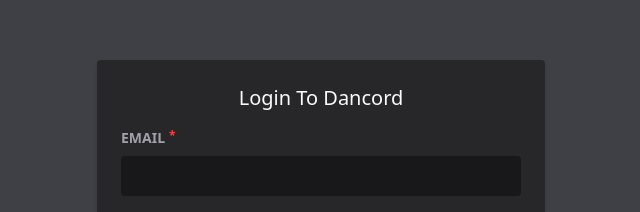
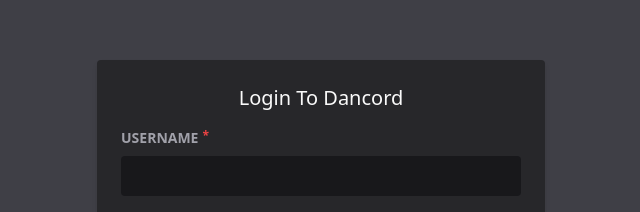
Before and after one commit to ddannyll/dancord, a Next.js app in the folder frontend/: page /login in a window 1280 px wide. Shown: the part 170-382 px from the top of the page, without its empty margins (319-959 px from the left). Built offline with nearby package versions, Linux system fonts and the light colour scheme.

Commit message:
setup links

```diff
--- a/frontend/src/components/Sidebar.tsx
+++ b/frontend/src/components/Sidebar.tsx
@@ -1,3 +1,5 @@
 export function Sidebar() {
-    return <div />
+    return <div className="w-24 bg-zinc-900">
+        I am a sidebar
+    </div>
 }
--- a/frontend/src/pages/_app.tsx
+++ b/frontend/src/pages/_app.tsx
@@ -1,8 +1,25 @@
 import './globals.css'
+import type { AppProps } from 'next/app';
+import { createContext, useState } from 'react';
 
-import type { AppProps } from 'next/app';
+interface AuthUser {
+    token: string
+    user: string
+}
+
+interface AuthContextInterface {
+    authUser: AuthUser | null,
+    setAuthUser: ((authUser: AuthUser) => void) | null
+}
+
+export const AuthContext = createContext<AuthContextInterface>({authUser: null, setAuthUser: null})
+
 export default function MyApp({ Component, pageProps: {...pageProps} }: AppProps) {
+    const [authUser, setAuthUser] = useState<AuthUser|null>(null)
+
     return (
-        <Component {...pageProps} />
+        <AuthContext.Provider value={{authUser, setAuthUser}}>
+            <Component {...pageProps} />
+        </AuthContext.Provider>
     )
 }
--- a/frontend/src/pages/index.tsx
+++ b/frontend/src/pages/index.tsx
@@ -1,9 +1,19 @@
-import Link from 'next/link';
+import { useContext, useEffect } from 'react';
+import { AuthContext } from './_app';
 import { useRouter } from 'next/router';
+import { Sidebar } from '@/components/Sidebar';
 
 export default function Index() {
-    return <div>
-        <Link href={'/login'}>login</Link>
-        <Link href={'/register'}>register</Link>
+    const {authUser} = useContext(AuthContext)
+    const router = useRouter()
+
+    useEffect(() => {
+        if (!authUser) {
+            router.push('/login')
+        }
+    }, [authUser, router])
+
+    return <div className='bg-zinc-700 w-screen h-screen flex'>
+        <Sidebar />
     </div>
 }
--- a/frontend/src/pages/login/index.tsx
+++ b/frontend/src/pages/login/index.tsx
@@ -1,35 +1,45 @@
 import Link from 'next/link'
+import { useContext } from 'react'
 import { SubmitHandler, useForm } from 'react-hook-form'
+import { AuthContext } from '../_app'
+import { useRouter } from 'next/router'
 
 type LoginInputs = {
-    email: string
+    username: string
     password: string
 }
 
+const labelClasses = 'text-zinc-400 font-bold text-sm mt-2 flex'
+const inputClasses = 'bg-zinc-900 p-2 w-full rounded'
+const RequiredStar = () => (<div className="text-red-500 inline text-xs pl-1">*</div>)
+
 export default function Login() {
+    const router = useRouter()
+    const {setAuthUser} = useContext(AuthContext)
     const { register, handleSubmit, formState: {errors} } = useForm<LoginInputs>()
+
     const onSubmit: SubmitHandler<LoginInputs> = data => {
         console.log(data)
+        if (data.username === 'd' && data.password === 'w' && setAuthUser) {
+            setAuthUser({token: 'cooltoken', user: 'danielwang'})
+            router.push('/')
+        }
     }
-    const labelClasses = 'text-zinc-400 font-bold text-sm mt-2 flex'
-    const inputClasses = 'bg-zinc-900 p-2 w-full rounded'
-
-    const RequiredStar = () => (<div className="text-red-500 inline text-xs pl-1">*</div>)
 
     return (
         <div className="w-screen h-screen text-zinc-400 bg-zinc-700 flex justify-center items-center">
             <form onSubmit={handleSubmit(onSubmit)} className="shadow-md max-w-md w-full flex flex-col gap-2 p-6 bg-zinc-800 rounded">
                 <h1 className="text-zinc-50 text-xl font-medium text-center">Login To Dancord</h1>
 
-                <label htmlFor="email" className={labelClasses}>
-                    EMAIL<RequiredStar /> {errors.email && <span className='text-red-500 font-normal grow text-end'>Email is required</span>}
+                <label htmlFor="username" className={labelClasses}>
+                    USERNAME<RequiredStar /> {errors.username && <span className='text-red-500 font-normal grow text-end'>Username is required</span>}
                 </label>
-                <input id="email" type="text" className={inputClasses} {...register('email', {required: true})}/>
+                <input id="username" type="text" className={inputClasses} {...register('username', {required: true})}/>
 
                 <label htmlFor="password" className={labelClasses}>
                     PASSWORD<RequiredStar /> {errors.password && <span className='text-red-500 font-normal grow text-end'>Password is required</span>}
                 </label>
-                <input id="password" type="text" className={inputClasses} {...register('password', {required: true})}/>
+                <input id="password" type="password" className={inputClasses} {...register('password', {required: true})}/>
 
                 <button className="bg-violet-500 text-violet-50 p-2 rounded mt-5 hover:bg-violet-600 active:bg-violet-700 transition">Log In</button>
                 <p className="text-sm">Need an account? <Link href={'/register'} className="text-violet-400 hover:underline">Register</Link></p>
--- a/frontend/src/pages/register/index.tsx
+++ b/frontend/src/pages/register/index.tsx
@@ -1,14 +1,15 @@
-import { log } from 'console'
 import Link from 'next/link'
+import { useRouter } from 'next/router'
 import { SubmitHandler, useForm } from 'react-hook-form'
 
 type LoginInputs = {
-    email: string
+    username: string
     password: string
     confirmPassword: string
 }
 
 export default function Register() {
+    const router = useRouter()
     const {
         register,
         handleSubmit,
@@ -16,6 +17,7 @@
     } = useForm<LoginInputs>({reValidateMode: 'onChange'})
     const onSubmit: SubmitHandler<LoginInputs> = data => {
         console.log(data)
+        router.push('/login')
     }
     const labelClasses = 'text-zinc-400 font-bold text-sm mt-2 flex'
     const inputClasses = 'bg-zinc-900 p-2 w-full rounded'
@@ -27,13 +29,13 @@
             <form onSubmit={handleSubmit(onSubmit)} className="shadow-md max-w-md w-full flex flex-col gap-2 p-6 bg-zinc-800 rounded">
                 <h1 className="text-zinc-50 text-xl font-medium text-center">Register To Dancord</h1>
 
-                <label htmlFor="email" className={labelClasses}>
-                    EMAIL
+                <label htmlFor="username" className={labelClasses}>
+                    USERNAME
                     <RequiredStar />
-                    {errors.email && <span className='text-red-500 font-normal grow text-end'>Email is required</span>}
+                    {errors.username && <span className='text-red-500 font-normal grow text-end'>Username is required</span>}
                 </label>
-                <input id="email" type="text" className={inputClasses}
-                    {...register('email', {required: true})}
+                <input id="username" type="text" className={inputClasses}
+                    {...register('username', {required: true})}
                 />
 
                 <label htmlFor="password" className={labelClasses}>
@@ -41,7 +43,7 @@
                     <RequiredStar />
                     {errors.password && <span className='text-red-500 font-normal grow text-end'>Password is required</span>}
                 </label>
-                <input id="password" type="text" className={inputClasses}
+                <input id="password" type="password" className={inputClasses}
                     {...register('password', {required: true})}
                 />
 
@@ -50,7 +52,7 @@
                     <RequiredStar />
                     {errors.confirmPassword && <span className='text-red-500 font-normal grow text-end'>Passwords must match</span>}
                 </label>
-                <input id="confirmPassword" type="text" className={inputClasses}
+                <input id="confirmPassword" type="password" className={inputClasses}
                     {...register('confirmPassword', {
                         validate: (value, formValues) => value === formValues.password,
                     })}
```
